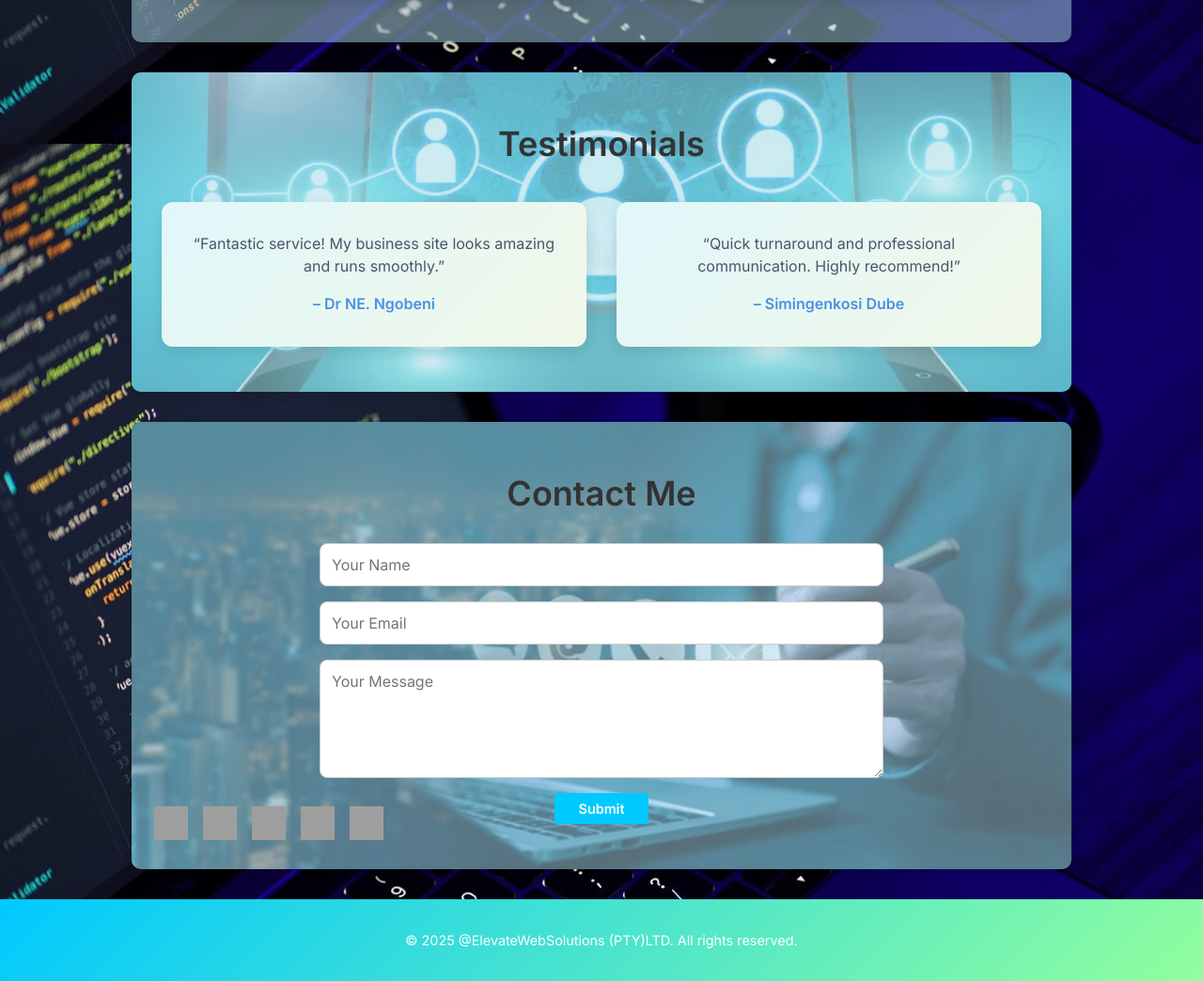
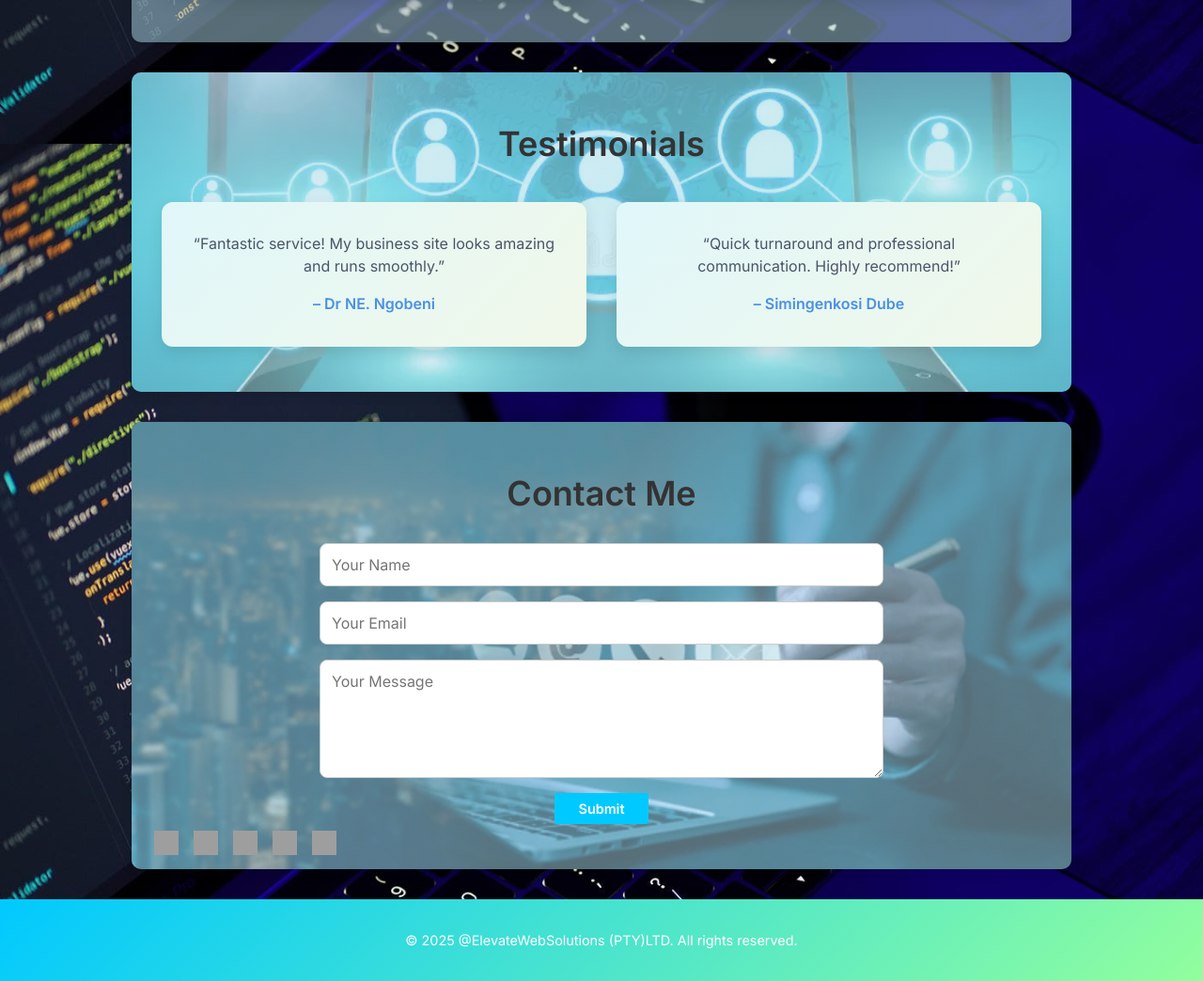
Before and after one commit to Hlavutelomdu/Web-Solutions, a plain HTML site: page index.html in a window 1280 px wide. Shown: the part 1553-2597 px from the top of the page at 94% size. Drawn offline with Linux system fonts and the light colour scheme; grey boxes are pictures that could not be loaded; a script that the page names is missing.

Commit message:
Update styles.css

```diff
--- a/styles.css
+++ b/styles.css
@@ -350,7 +350,7 @@ nav ul li a:focus {
 
 .contact-icons {
   position: absolute;
-  bottom: 1.5rem;
+  bottom: 0.5rem;
   left: 1.5rem;
   display: flex;
   gap: 1rem;
@@ -358,8 +358,8 @@ nav ul li a:focus {
 }
 
 .contact-icons a img {
-  width: 36px;
-  height: 36px;
+  width: 26px;
+  height: 26px;
   transition: transform 0.3s ease, filter 0.3s ease;
 }
 
```
